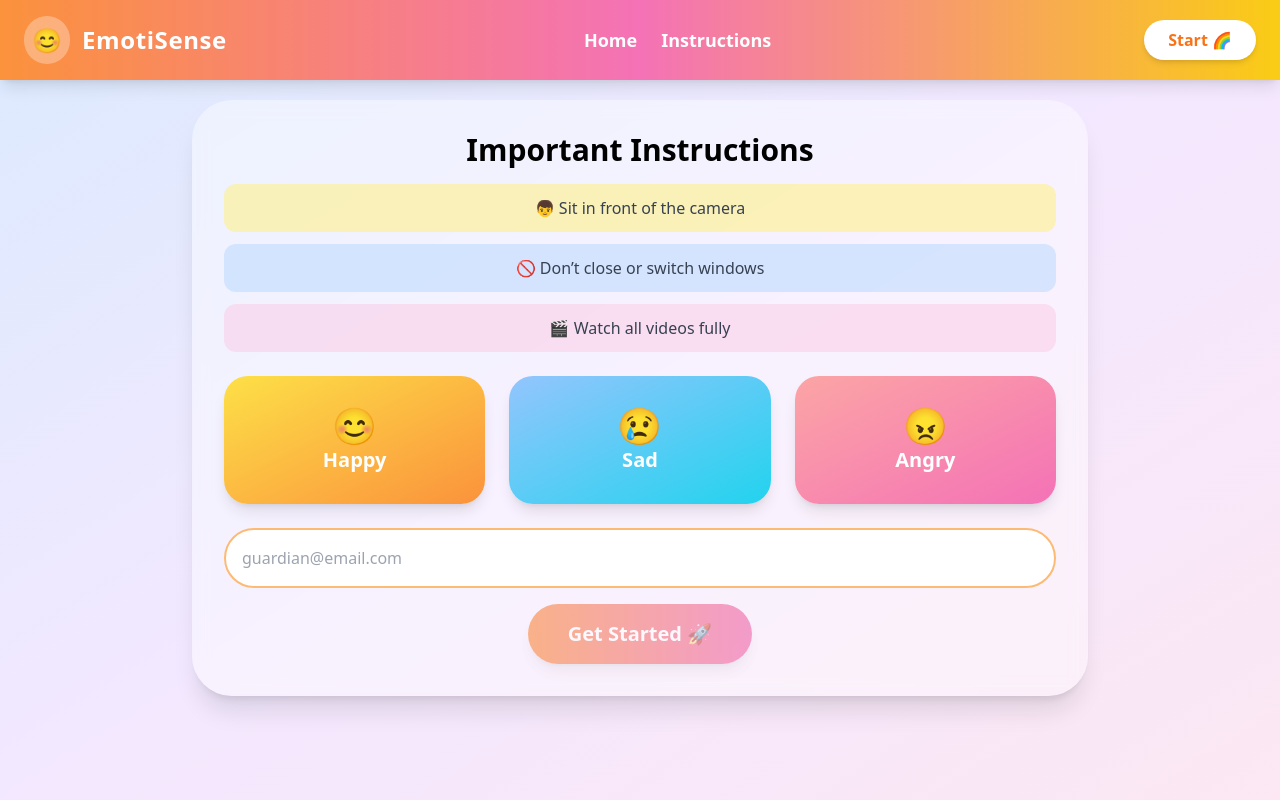
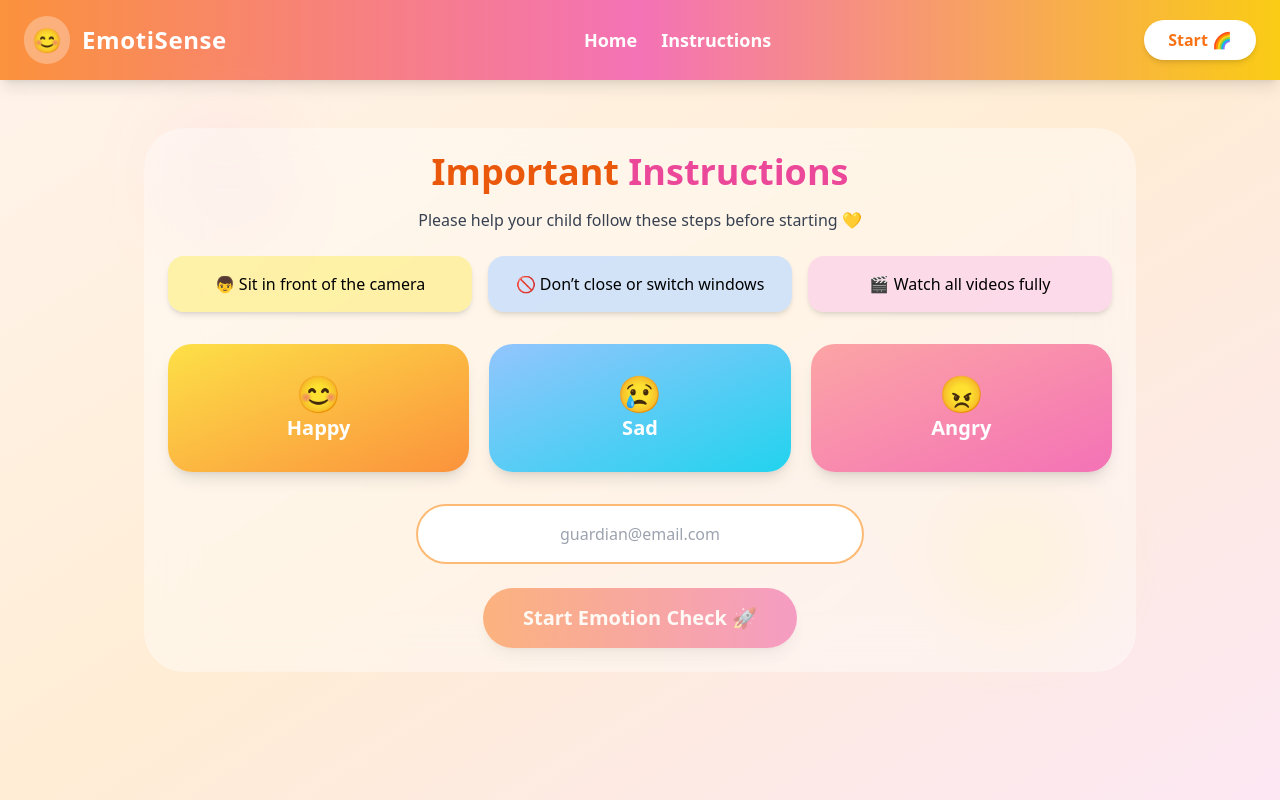
Before and after one commit to udithanayanajith/SignSight-frontend, a React (Vite) app: page /instructions in a window 1280 px wide. Built offline with nearby package versions, Linux system fonts and the light colour scheme.

Commit message:
Add all styles and complete UIs

```diff
--- a/src/components/CameraBubble.tsx
+++ b/src/components/CameraBubble.tsx
@@ -16,7 +16,7 @@ export default function CameraBubble({ stream }: Props) {
   if (!stream) return null;
 
   return (
-    <div className="fixed bottom-6 right-6 w-32 h-32 rounded-full overflow-hidden border-4 border-orange-400 shadow-lg bg-black z-50">
+    <div className="fixed top-20 right-6 w-32 h-32 rounded-full overflow-hidden border-4 border-orange-400 shadow-lg bg-black z-50">
       <video
         ref={videoRef}
         autoPlay
--- a/src/pages/EmotionFlow.tsx
+++ b/src/pages/EmotionFlow.tsx
@@ -117,7 +117,7 @@ export default function EmotionFlow() {
     <>
       <CameraBubble stream={cameraStreamRef.current} />
 
-      <div className="min-h-screen overflow-y-auto bg-gradient-to-br from-peach to-yellow-100 px-4 py-6">
+      <div className="min-h-screen overflow-hidden bg-gradient-to-br from-peach to-yellow-100 px-4 py-6">
         <div className="max-w-4xl mx-auto flex flex-col items-center">
           <ProgressIndicator current={step + 1} total={videos.length} />
 
@@ -128,6 +128,11 @@ export default function EmotionFlow() {
               <iframe
                 src={`${videos[step]}?autoplay=1`}
                 className="w-full aspect-video rounded-3xl shadow-xl"
+                style={{
+                  width: "100%",
+                  height: "600px",
+                  maxHeight: "80vh",
+                }}
                 allow="autoplay"
               />
 
--- a/src/pages/Instructions.tsx
+++ b/src/pages/Instructions.tsx
@@ -9,37 +9,40 @@ export default function Instructions() {
   const [email, setEmail] = useState("");
 
   return (
-    <div className="h-dvh overflow-hidden bg-gradient-to-br from-blue-100 via-purple-100 to-pink-100">
+    // <div className="min-h-screen overflow-hidden bg-gradient-to-br from-peach via-orange-100 to-pink-100">
+    <div className="h-dvh overflow-hidden bg-gradient-to-br from-peach via-orange-100 to-pink-100">
       <Navbar />
 
-      <div className="flex-1 flex items-center justify-center px-4 py-5">
-        <div className="w-full max-w-4xl">
-          <div
-            className="
-              p-6 sm:p-8
-              rounded-[2.5rem]
-              shadow-xl
-              bg-white/40 backdrop-blur
-              max-h-[calc(100dvh-120px)]
-            "
-          >
-            <h2 className="text-2xl sm:text-3xl font-bold text-center mb-4">
-              Important Instructions
+      <section className="relative max-w-5xl mx-auto px-4 py-12">
+        {/* soft floating glows */}
+        <div className="absolute top-10 left-10 w-28 h-28 bg-pink-300/30 rounded-full blur-2xl animate-pulse" />
+        <div className="absolute bottom-24 right-16 w-36 h-32 bg-yellow-300/30 rounded-full blur-2xl animate-pulse" />
+
+        <div className="relative bg-white/40 backdrop-blur-xl rounded-[2.5rem] shadow-5xl p-6 sm:p-15">
+          <h2 className="text-3xl sm:text-4xl font-extrabold text-center mb-4">
+            <span className="text-orange-600">Important</span>{" "}
+            <span className="text-pink-500">Instructions</span>
           </h2>
 
-            <ul className="space-y-2 sm:space-y-3 text-center text-gray-700">
-              <li className="bg-yellow-200/60 p-3 rounded-xl">
+          <p className="text-center text-gray-700 mb-6">
+            Please help your child follow these steps before starting 💛
+          </p>
+
+          {/* instruction cards */}
+          <div className="grid grid-cols-1 sm:grid-cols-3 gap-4 mb-8">
+            <div className="bg-yellow-200/70 rounded-2xl p-4 text-center shadow-md">
               👦 Sit in front of the camera
-              </li>
-              <li className="bg-blue-200/60 p-3 rounded-xl">
+            </div>
+            <div className="bg-blue-200/70 rounded-2xl p-4 text-center shadow-md">
               🚫 Don’t close or switch windows
-              </li>
-              <li className="bg-pink-200/60 p-3 rounded-xl">
+            </div>
+            <div className="bg-pink-200/70 rounded-2xl p-4 text-center shadow-md">
               🎬 Watch all videos fully
-              </li>
-            </ul>
+            </div>
+          </div>
 
-            <div className="grid grid-cols-1 sm:grid-cols-3 gap-4 sm:gap-6 mt-4 sm:mt-6">
+          {/* emotion preview */}
+          <div className="grid grid-cols-1 sm:grid-cols-3 gap-5 mb-8">
             <EmotionTile
               emoji="😊"
               label="Happy"
@@ -57,23 +60,35 @@ export default function Instructions() {
             />
           </div>
 
+          {/* email input */}
+          <div className="max-w-md mx-auto">
             <input
-              className="w-full mt-4 sm:mt-6 p-3 sm:p-4 rounded-full border-2 border-orange-300"
+              type="email"
+              value={email}
+              onChange={(e) => setEmail(e.target.value)}
               placeholder="guardian@email.com"
-              onChange={(e) => setEmail(e.target.value)}
+              className="
+                w-full
+                p-4
+                rounded-full
+                border-2 border-orange-300
+                focus:outline-none
+                focus:ring-4 focus:ring-orange-200
+                text-center
+              "
             />
 
-            <div className="mt-4 text-center">
+            <div className="mt-6 flex justify-center">
               <PrimaryButton
                 disabled={!email.includes("@")}
                 onClick={() => nav("/emotion", { state: { email } })}
               >
-                Get Started 🚀
+                Start Emotion Check 🚀
               </PrimaryButton>
             </div>
           </div>
         </div>
-      </div>
+      </section>
     </div>
   );
 }
--- a/src/pages/Landing.tsx
+++ b/src/pages/Landing.tsx
@@ -1,27 +1,65 @@
-
-import Navbar from '../components/Navbar'
-import PrimaryButton from '../components/PrimaryButton'
-import { useNavigate } from 'react-router-dom'
+import Navbar from "../components/Navbar";
+import PrimaryButton from "../components/PrimaryButton";
+import { useNavigate } from "react-router-dom";
 
 export default function Landing() {
-  const nav = useNavigate()
+  const nav = useNavigate();
+
   return (
-    <div className="min-h-screen bg-gradient-to-br from-peach via-orange-100 to-yellow-50">
+    <div className="min-h-screen bg-gradient-to-br from-peach via-orange-100 to-yellow-50 overflow-hidden">
       <Navbar />
-      <section className="flex flex-col items-center text-center mt-16 px-6">
-        <h1 className="text-5xl font-extrabold text-orange-600">
-          Unlocking Emotions <br />
-          <span className="text-pink-500">for Deaf Children</span>
-        </h1>
-        <p className="mt-6 max-w-xl text-lg text-gray-700">
-          🎨 Fun cartoons + 🤖 AI help parents understand children emotions.
-        </p>
-        <div className="mt-8">
-          <PrimaryButton onClick={() => nav('/instructions')}>
-            Find emotions 🌈
-          </PrimaryButton>
+
+      <section className="relative max-w-7xl mx-auto px-6 pt-20 pb-28">
+        {/* floating decorations */}
+        <div className="absolute top-20 left-10 w-24 h-24 bg-pink-300/30 rounded-full blur-2xl animate-pulse" />
+        <div className="absolute bottom-32 right-20 w-32 h-32 bg-yellow-300/30 rounded-full blur-2xl animate-pulse" />
+
+        <div className="grid grid-cols-1 lg:grid-cols-2 gap-16 items-center">
+          {/* text */}
+          <div className="text-center lg:text-left">
+            <h1 className="text-5xl sm:text-6xl font-extrabold leading-tight">
+              <span className="text-orange-600">Unlocking Emotions</span>
+              <br />
+              <span className="text-pink-500">for Deaf Children</span>
+            </h1>
+
+            <p className="mt-6 text-lg text-gray-700 max-w-xl mx-auto lg:mx-0">
+              🎨 Fun cartoons + 🤖 AI help parents understand children emotions
+              through gentle, safe interaction.
+            </p>
+
+            <div className="mt-10 flex justify-center lg:justify-start">
+              <PrimaryButton onClick={() => nav("/instructions")}>
+                Find emotions 🌈
+              </PrimaryButton>
+            </div>
+          </div>
+
+          {/* image */}
+          <div className="relative flex justify-center">
+            <div className="absolute -inset-4 bg-gradient-to-r from-pink-300 via-orange-300 to-yellow-300 blur-2xl opacity-40 rounded-full" />
+
+            <div className="relative bg-white/40 backdrop-blur-lg p-6 rounded-[2.5rem] shadow-2xl">
+              <img
+                src="/deaf_child.jpeg"
+                alt="Happy child using tablet"
+                className="w-full max-w-md rounded-2xl"
+              />
+            </div>
+          </div>
         </div>
       </section>
+
+      {/* bottom wave */}
+      <div className="absolute bottom-0 left-0 w-full overflow-hidden leading-none">
+        <svg
+          viewBox="0 0 1440 120"
+          className="w-full h-24 fill-orange-200"
+          preserveAspectRatio="none"
+        >
+          <path d="M0,64L60,74.7C120,85,240,107,360,112C480,117,600,107,720,90.7C840,75,960,53,1080,48C1200,43,1320,53,1380,58.7L1440,64L1440,0L1380,0C1320,0,1200,0,1080,0C960,0,840,0,720,0C600,0,480,0,360,0C240,0,120,0,60,0L0,0Z" />
+        </svg>
+      </div>
     </div>
-  )
+  );
 }
--- a/src/pages/Result.tsx
+++ b/src/pages/Result.tsx
@@ -1,13 +1,48 @@
 import Navbar from "../components/Navbar";
+import PrimaryButton from "../components/PrimaryButton";
+import { useNavigate } from "react-router-dom";
+
 export default function Result() {
+  const nav = useNavigate();
+
   return (
-    <div className="min-h-screen bg-gradient-to-br from-blue-100 via-purple-100 to-pink-100">
+    <div className="relative min-h-screen bg-gradient-to-br from-green-100 via-yellow-50 to-pink-100 overflow-hidden">
       <Navbar />
-    <div className="min-h-screen flex flex-col items-center justify-center bg-gradient-to-br from-green-200 via-yellow-100 to-pink-200">
 
-      <h1 className="text-5xl font-extrabold text-green-700">🎉 All Done!</h1>
-      <p className="mt-4 text-xl">Results sent to guardian email 💌</p>
-    </div>
+      {/* soft background glows */}
+      <div className="absolute top-24 left-24 w-72 h-72 bg-green-300/30 rounded-full blur-3xl animate-pulse" />
+      <div className="absolute bottom-24 right-24 w-80 h-80 bg-pink-300/30 rounded-full blur-3xl animate-pulse" />
+
+      <main className="relative z-10 flex flex-col items-center justify-center min-h-[calc(100vh-80px)] px-4 text-center">
+        {/* illustration-style card */}
+        <div className="bg-white/50 backdrop-blur-xl rounded-[3rem] shadow-2xl px-8 py-12 max-w-xl w-full">
+          <div className="text-6xl mb-6">😊</div>
+
+          <h1 className="text-4xl sm:text-5xl font-extrabold text-green-700">
+            Session Completed
+          </h1>
+
+          <p className="mt-4 text-lg text-gray-700">
+            Your child has successfully completed the emotion activity.
+          </p>
+
+          <p className="mt-2 text-gray-600">
+            📧 A detailed emotion report has been sent to the guardian’s email.
+          </p>
+
+          <div className="mt-8">
+            <PrimaryButton onClick={() => nav("/")}>
+              Back to Home 🌈
+            </PrimaryButton>
+          </div>
+        </div>
+
+        {/* gentle footer message */}
+        <p className="mt-10 text-sm text-gray-500 max-w-md">
+          Thank you for helping us understand children’s emotions in a safe and
+          caring way 💛
+        </p>
+      </main>
     </div>
   );
 }
```
Also changed, not shown: public/deaf_child.jpeg (added). Lines whose indentation alone changed are shown as unchanged.
